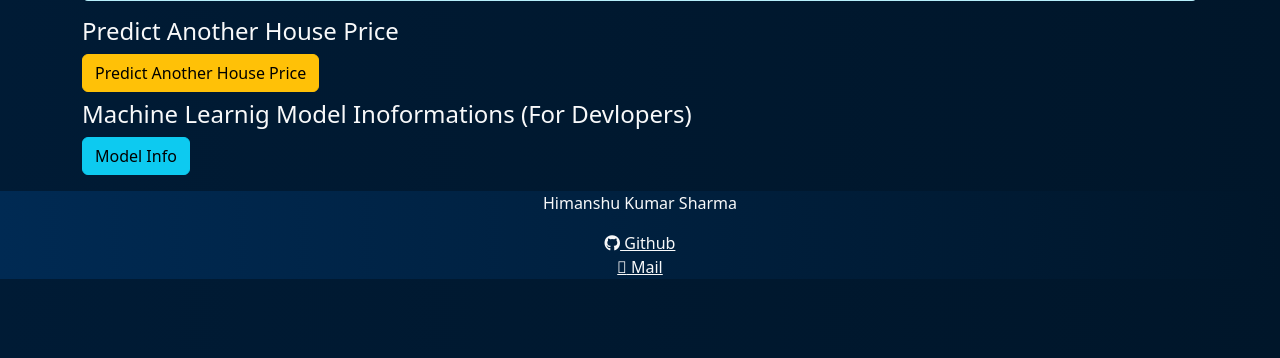
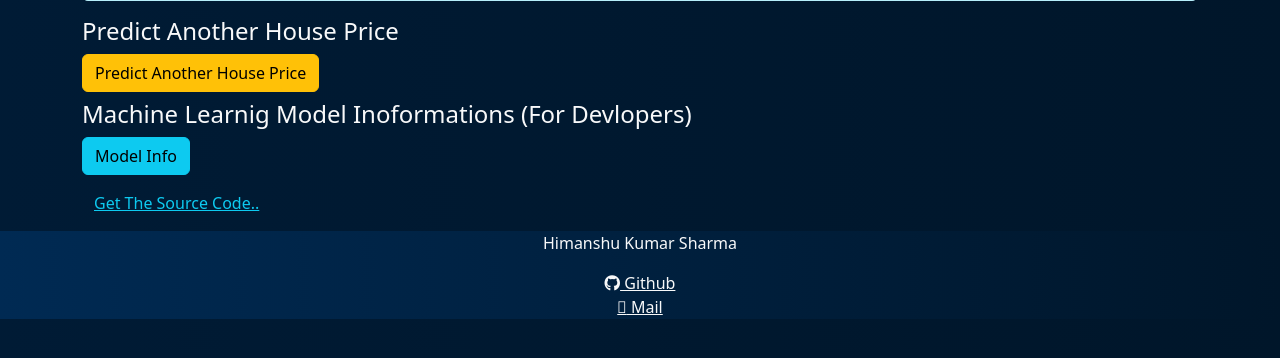
Before and after one commit to incredible-India/House-Pricing-ML, a Django app: template HousePricing/prediction/templates/prediction/finalresult.html in a window 1280 px wide. Shown: the part 273-631 px from the top of the page. Run offline with Django 4.2, Linux system fonts and the light colour scheme; the template is opened without the code that fills it, so the values that code supplies are empty; parts of the project's set-up code (start-up, migrations or seed data) failed here and were passed over.

Commit message:
source code

```diff
--- a/HousePricing/prediction/templates/prediction/finalresult.html
+++ b/HousePricing/prediction/templates/prediction/finalresult.html
@@ -50,10 +50,16 @@
 </div>
 
 
+
 <div class="container mt-2">
     <h4 class="text-light">Machine Learnig Model Inoformations (For Devlopers)</h4>
 
     <a href="" class="btn btn-info">Model Info</a>
+
+    <div class="container mt-3">
+        <a href="https://github.com/incredible-India/House-Pricing-ML" target='blank' class="text-info">Get The Source Code..</a>
+    </div>
+
 </div>
 
 {% include 'core/footer.html' %}
```
